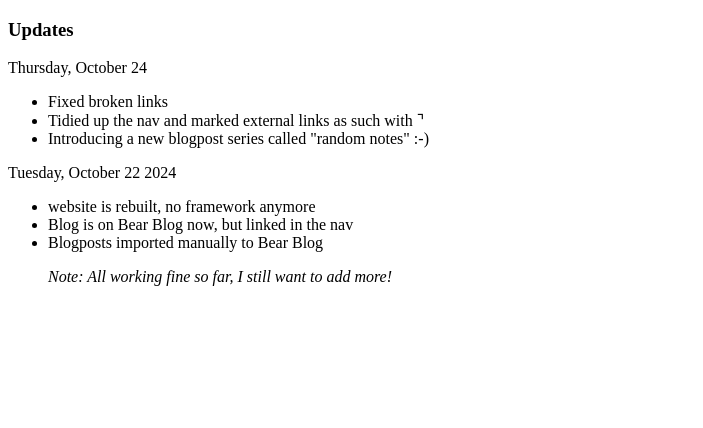
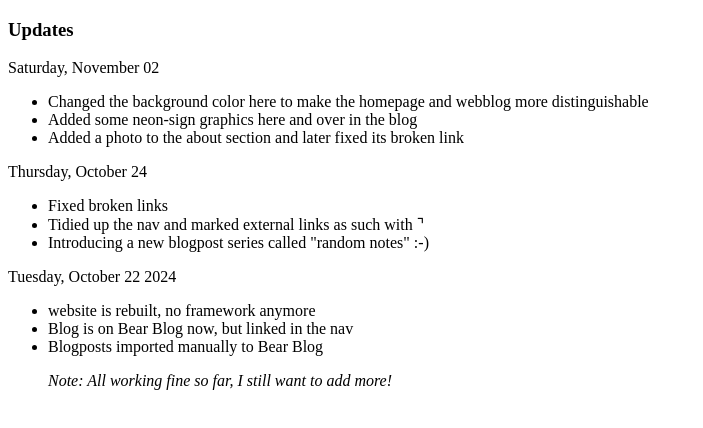
Before and after one commit to mdohr07/mdohr, a plain HTML site: page src/content/updates.html in a window 1280 px wide. Shown: the whole page, without its empty margins (0-703 px from the left). Drawn offline with Linux system fonts and the light colour scheme.

Commit message:
updated updats

```diff
--- a/src/content/updates.html
+++ b/src/content/updates.html
@@ -8,6 +8,13 @@
 
 <body>
     <h3>Updates</h3>
+
+    <date>Saturday, November 02</date>
+    <ul>
+        <li>Changed the background color here to make the homepage and webblog more distinguishable</li>
+        <li>Added some neon-sign graphics here and over in the blog</li>
+        <li>Added a photo to the about section and later fixed its broken link</li>
+    </ul>
 
     <date>Thursday, October 24</date>
     <ul>
```
